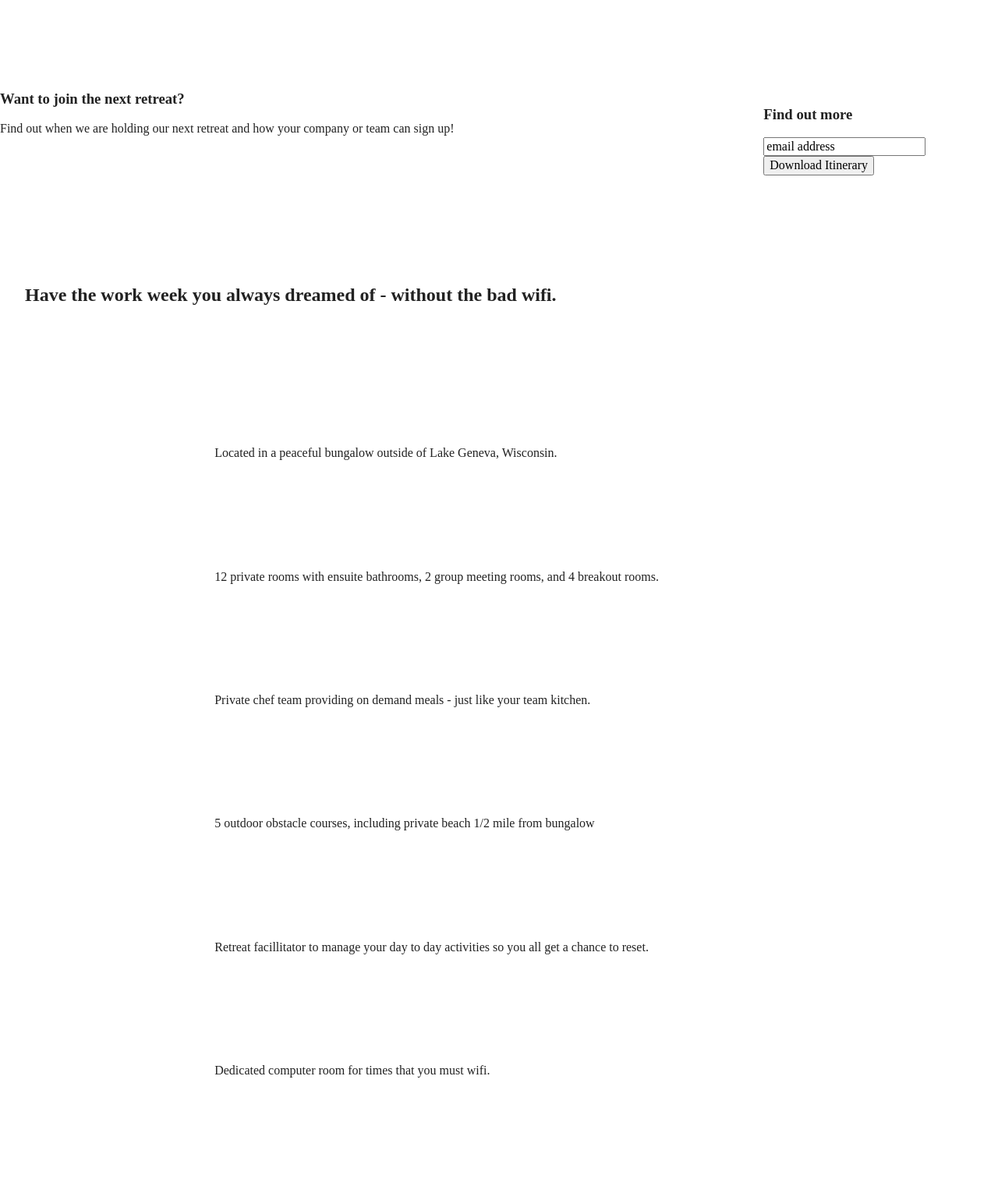
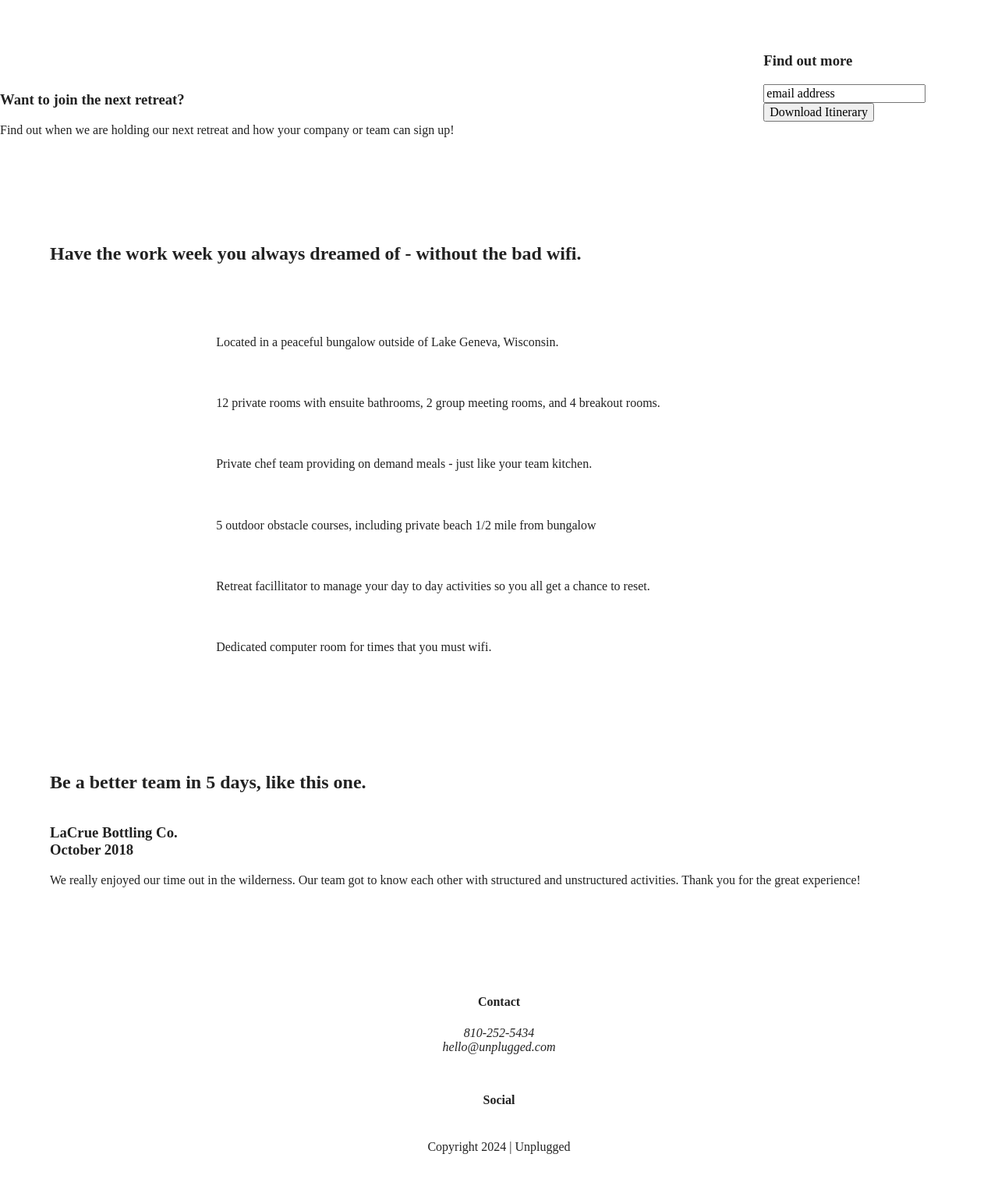
Before and after one commit to Megaflip/responsive-unplugged, a website built with Parcel: page index.html in a window 1280 px wide. Shown: the part 192-1731 px from the top of the page at 78% size. Built offline with nearby package versions, Linux system fonts and the light colour scheme.

Commit message:
Skillcrush padding changed to margin and copied to see difference

```diff
--- a/css/main.css
+++ b/css/main.css
@@ -86,7 +86,12 @@ textarea {
 /* ==========================================================================
    Author's custom styles
    ========================================================================== */
-/* -------------Base Header to Footer Styles ---------*/
+   .content-wrapper {
+    width: 90%;
+    margin: 50px 0;
+  }
+
+  /* -------------------- Base Header - Footer Styles -------------------- */
   header {
     display: flex;
     justify-content: center;
@@ -151,82 +156,37 @@ footer .social-icons p {
   footer .copyright {
     margin: 20px 0;
   }
-/*---- Header Styles -------*/
-header {
-  padding: 15px 0 10px 0;
-}
 
-header nav {
-  padding: 20px 0 15px 0;
-}
+  /* -------------------- Mobile Styles - Homepage -------------------- */
 
+  /* Hero Area */
 
-/*------------- Mobile Styles Homepage ---------------*/
-/* Hero Area */
   .hero-area {
     display: flex;
     justify-content: center;
-  padding: 50px 0;
   }
 
-.hero .content-wrapper {
-  width: 90%;
-}
+  /* Aside */
 
-/* Aside Area */
   aside {
     display: flex;
     justify-content: center;
-  padding: 50px 0;
   }
 
-aside .content-wrapper {
-  width: 90%;
-}
+  /* Features */
 
-.form-description h3 {
-  padding: 20px 0;
-}
-
-.form-description p {
-  padding: 0 0 30px 0;
-}
-
-.form {
-  padding: 20px 0;
-}
-
-.email {
-  padding: 1em 0;
-  margin: 20px 0;
-}
-
-.download {
- padding: 20px 0;
- margin: 20px 0 50px 0;
-}
-
-/* Features Area */
   .features {
     display: flex;
     justify-content: center;
-  padding: 50px 0;
-}
-
-.features .content-wrapper {
-  width: 95%;
   }
 
   .features h2 {
-  padding: 0 0 60px 0;
-}
-
-.features p {
-  margin: 0;
+    margin-bottom: 60px;
   }
 
   .features article {
-  width: 60%;
+    width: 63%;
+    margin: 30px 0;
   }
 
   .features .features-items {
@@ -234,67 +194,35 @@ aside .content-wrapper {
     justify-content: center;
     align-items: flex-start;
     flex-flow: row wrap;
-  padding: 30px 0 40px 0;
   }
 
-.features-items .fontawesome-icon {
-  padding: 30px 0 40px 0;
-}
-
-.features-items .features-item-description {
-  padding: 0 0 30px 0;
-}
-
-/* Reviews Area */
-.reviews {
-  display: flex;
-  justify-content: center;
-  padding: 50px 0;
-}
-
-.reviews h2 {
-  padding: 0 0 40px 0;
-}
-
-.reviews .content-wrapper {
-  width:90%;
-}
-
-.reviews h3 {
-  width: 95%;
-  padding: 20px 0;
-}
-
-/*------ Footer Styles --------*/
-footer h4 {
-  padding: 20px 0;
-}
-
-footer p {
-  padding: 0 0 50px 0;
+  .features p {
     margin: 0;
   }
 
-footer .social h4 {
-  padding:20px 0;
-}
+  /* Reviews */
 
-footer .social-icons {
-  padding: 0 0 50px 0;
-}
-
-footer .copyright {
-  padding: 20px 0;
-}
-
-/*------------ About Styles ------------*/
-.mission {
+  .reviews {
     display: flex;
     justify-content: center;
   }
 
-.mission .content-wrapper  {
-  width: 90%;
+  .reviews h2 {
+    margin-bottom: 40px;
+  }
+
+  .reviews h3 {
+    width: 55%;
+    margin: 20px 0;
+  }
+
+  /* ==========================================================================
+     About Page
+     ========================================================================== */
+
+  .mission {
+    display: flex;
+    justify-content: center;
   }
 
   .contact-section {
@@ -306,7 +234,10 @@ footer .copyright {
     margin: 0;
   }
 
-/*------------ FAQ Styles ------------*/
+  /* ==========================================================================
+     FAQ Page
+     ========================================================================== */
+
   .faq {
     display: flex;
     justify-content: center;
@@ -317,13 +248,16 @@ footer .copyright {
     justify-content: center;
     align-items: flex-start;
     flex-flow: row wrap;
-    width: 90%
+    margin: 50px 0 0 0;
   }
 
+  .faq h2 {
+    margin-bottom: 40px;
+  }
 
-
-
-
+  .faq-content {
+    margin-bottom: 50px;
+  }
 /*---------- For screens 768px and larger ------------ */
 @media (min-width: 768px) {
      body {
```
Lines whose indentation alone changed are shown as unchanged.
